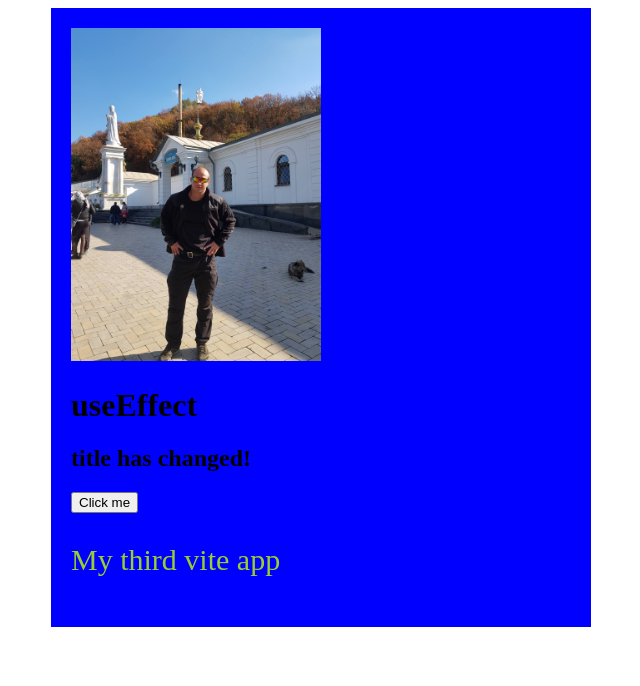
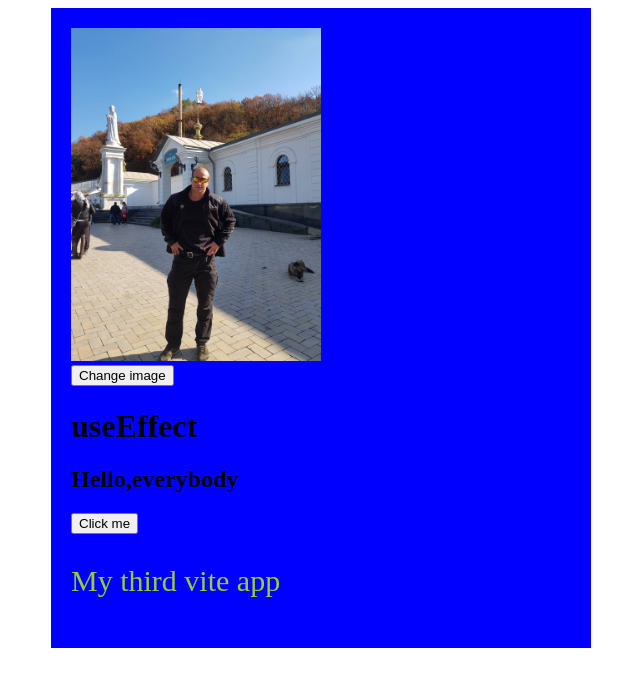
Before and after one commit to Genya10/react-edit, a React (Vite) app: page / in a window 1280 px wide. Shown: the top 686 px of the page, without its empty margins (437-1077 px from the left). Built offline with nearby package versions, Linux system fonts and the light colour scheme.

Commit message:
add useRef

```diff
--- a/src/App.jsx
+++ b/src/App.jsx
@@ -1,35 +1,33 @@
-import { useState, useEffect } from "react";
+import { useState, useEffect, useRef } from "react";
 import { Details } from "./Details";
 import cl from "./Details.module.scss";
 
 function App() {
   const [details, setDetails] = useState({
-    isLoading: true,
+    isLoading: false,
     title: "useEffect",
     description: "Hello,everybody",
     buttonText: "Click me",
   });
 
-  useEffect(() => {
-    const timeout = setTimeout(() => {
-      setDetails((prev) => ({ ...prev, isLoading: false }));
-    }, 2000);
-    return ()=>{
-      clearTimeout(timeout);
-    }
-  });
+  const imageRef = useRef(null)
 
- useEffect(()=>{
-  console.log('title changed')
-  setDetails(prev=>({
-    ...prev,
-    description:'title has changed!'
-  }))
- },[details.title])
+  const onClick =()=>{
+    if(!imageRef.current) return
+    imageRef.current.style.borderRadius = '30px';
+    imageRef.current.style.boxShadow = '10px 10px 10px rgba(125, 0, 0, 0.8)';
+    console.log(imageRef.current)
+  }
 
   return (
     <div className={cl.container}>
-      <img src="./iam.jpg" width={250} />
+
+     <img ref={imageRef} src="./iam.jpg" width={250} />
+      <br/>
+      <button onClick={onClick}>
+        Change image</button>
+
+
       {details.isLoading ? (
         <p>Loading...</p>
       ) : (
--- a/src/Details.jsx
+++ b/src/Details.jsx
@@ -18,7 +18,6 @@ export const Details = ({details, setDetails}) => {
             }}>{details.buttonText}</button>
          </div>
         </div>
-
       </div>
     </div>
   );
```
